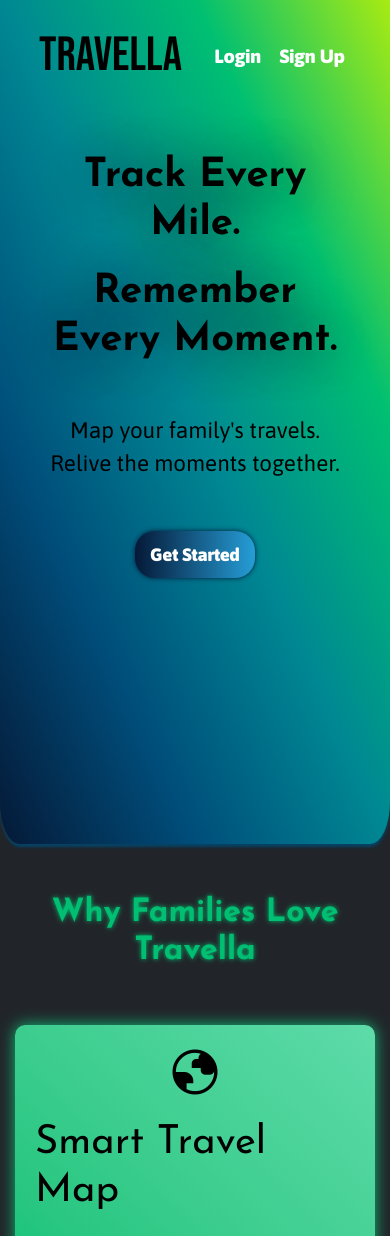
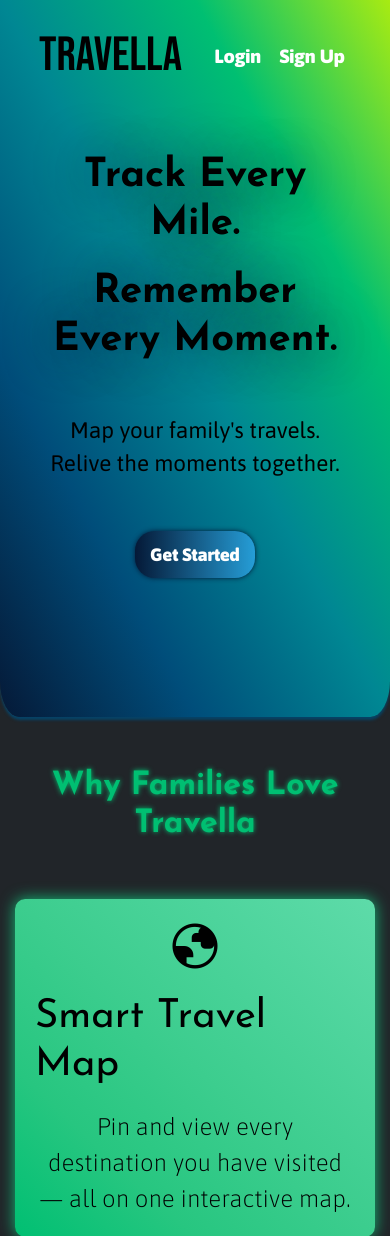
Before and after one commit to amitsharma4567/Travella, a Node server app: page / in a window 390 px wide. Shown: the top 1236 px of the page. Run offline with Node 20, Linux system fonts and the light colour scheme; some libraries are stand-ins or nearby versions; some web fonts are replaced.

Commit message:
Update styles.css

```diff
--- a/public/styles/styles.css
+++ b/public/styles/styles.css
@@ -346,4 +346,8 @@ h2 {
     margin: 15px;
 }
 
+.landing{
+    height: 85vh;
 }
+
+}
```
